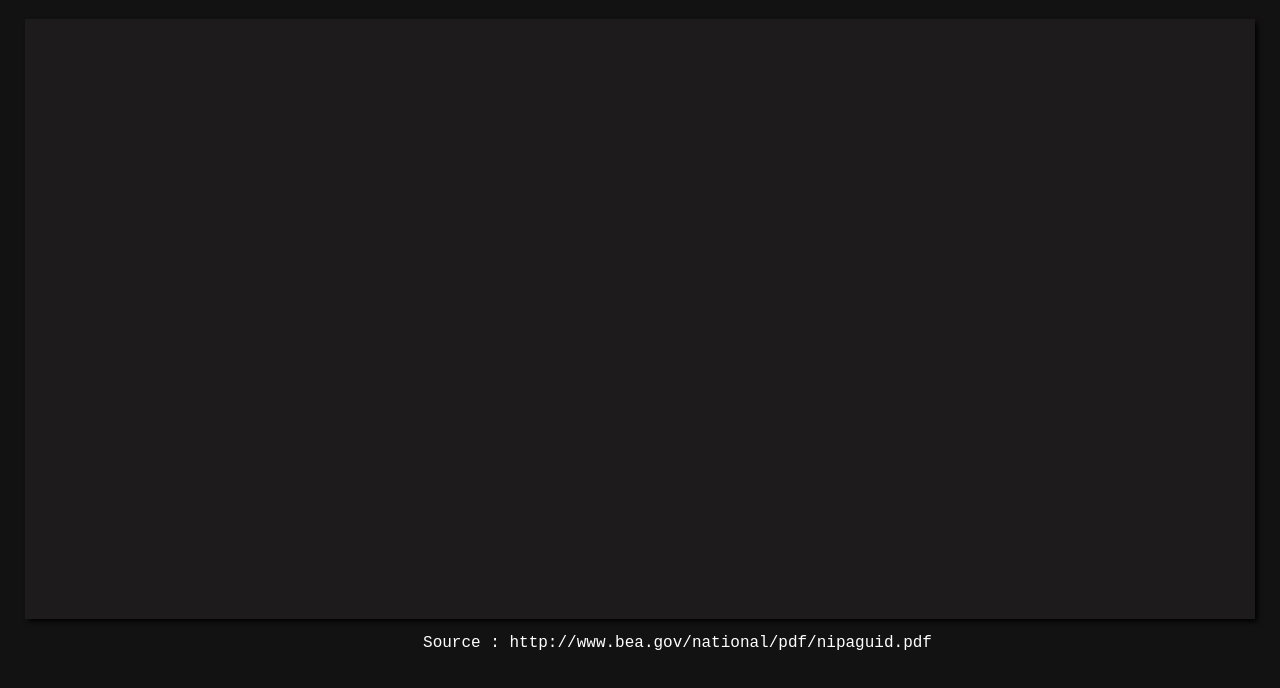
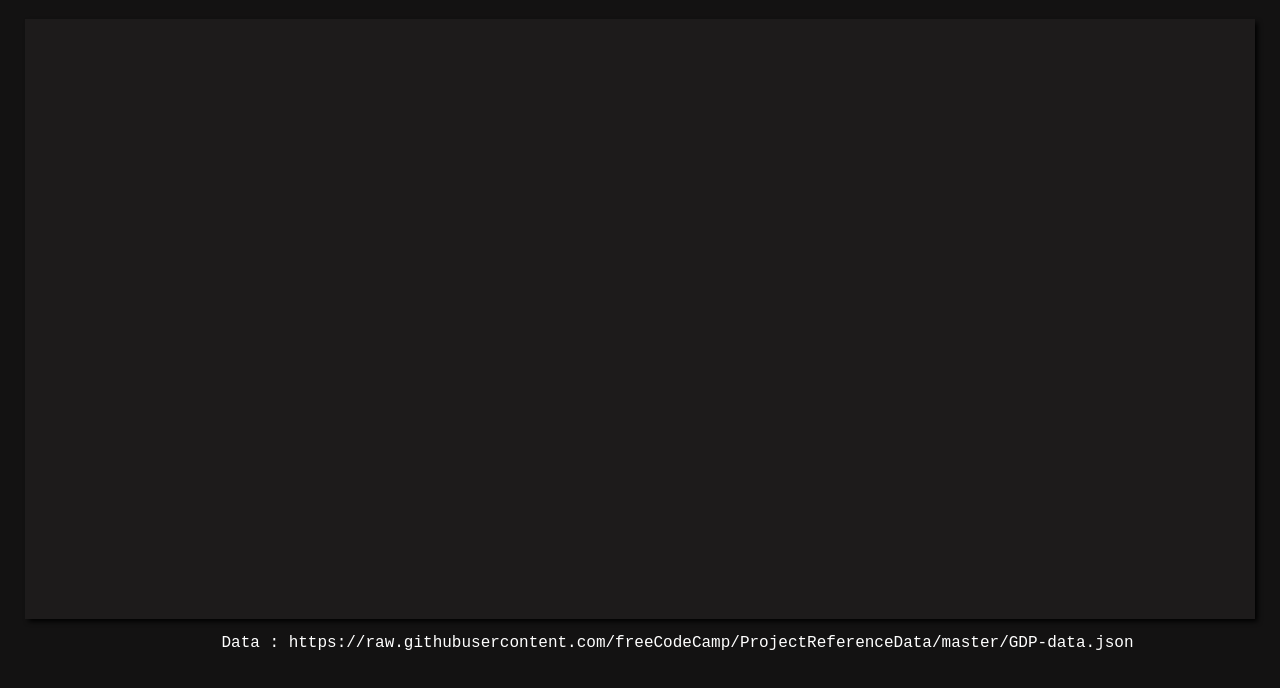
Before and after one commit to andamaan/fcc_barchart, a website built with Parcel: page index.html in a window 1280 px wide. Shown: the part 86-774 px from the top of the page. Built offline with nearby package versions, Linux system fonts and the light colour scheme; no server answers.

Commit message:
data insteada of source

```diff
--- a/index.html
+++ b/index.html
@@ -13,7 +13,7 @@
 		<svg></svg>
 		<div id='tooltip'></div>
 		</div>
-		<p id='source'>Source : http://www.bea.gov/national/pdf/nipaguid.pdf</p>
+		<p id='source'>Data : https://raw.githubusercontent.com/freeCodeCamp/ProjectReferenceData/master/GDP-data.json</p>
 
 		<script type="text/javascript" src="main.js"></script>
 	</body>
--- a/main.js
+++ b/main.js
@@ -1,9 +1,8 @@
-import { select, json, scaleLinear, scaleTime, axisLeft, axisBottom, format, extent, max, timeFormat, event } from 'd3'
+import { select, json, scaleLinear, scaleTime, axisLeft, axisBottom, format, extent, max, timeFormat } from 'd3'
 
 const width = document.body.clientWidth
 const height = document.body.clientHeight - 200
 
-console.log(height)
 const container = select('#container')
     .attr('width', width)
     .attr('height', height)
@@ -14,6 +13,7 @@ const div = container.select('div').style("opacity", 0)
 
 
 const render = dataArr => {
+
     const xValue = d => d[0]
     const xAxisLabel = 'Year'
     const yValue = d => d[1]
@@ -34,9 +34,7 @@ const render = dataArr => {
     const g = svg.append('g')
         .attr('transform', `translate(${margin.left}, ${margin.top})`)
 
-
     const xAxis = axisBottom(xScale)
-        .ticks(10)
         .tickPadding(10)
 
     const xAxisG = g.append('g').call(xAxis)
@@ -60,6 +58,7 @@ const render = dataArr => {
     const yAxis = axisLeft(yAxisScale)
                 .tickPadding(10)
                 .tickFormat(yAxisTickFormat)
+
 
 
     const yAxisG = g.append('g').call(yAxis)
@@ -86,9 +85,6 @@ const render = dataArr => {
         .attr('class', 'bar')
         .attr('data-date', xValue)
         .attr('data-gdp', yValue)
-        /*.append('title')
-            .attr('id', 'tooltip')
-            .html(d => 'Date : ' + timeFormat("%Y-%m")(xValue(d)) + '<br/>' +' Value : '+ yValue(d) + ' billions of dollars')*/
         .on("mouseover", function(d) {
             div.attr('data-date', xValue(d))
             div.attr('data-value', yValue(d))
@@ -106,7 +102,6 @@ json('https://raw.githubusercontent.com/freeCodeCamp/ProjectReferenceData/master
       const dataArr = data.data
         dataArr.forEach((d) => {
             d[0] = new Date(d[0]);
-
             d[1] = +d[1];
     });
     render(dataArr);
```
Also changed, not shown: docs/index.html (+1 -1 lines), 4 other files.
